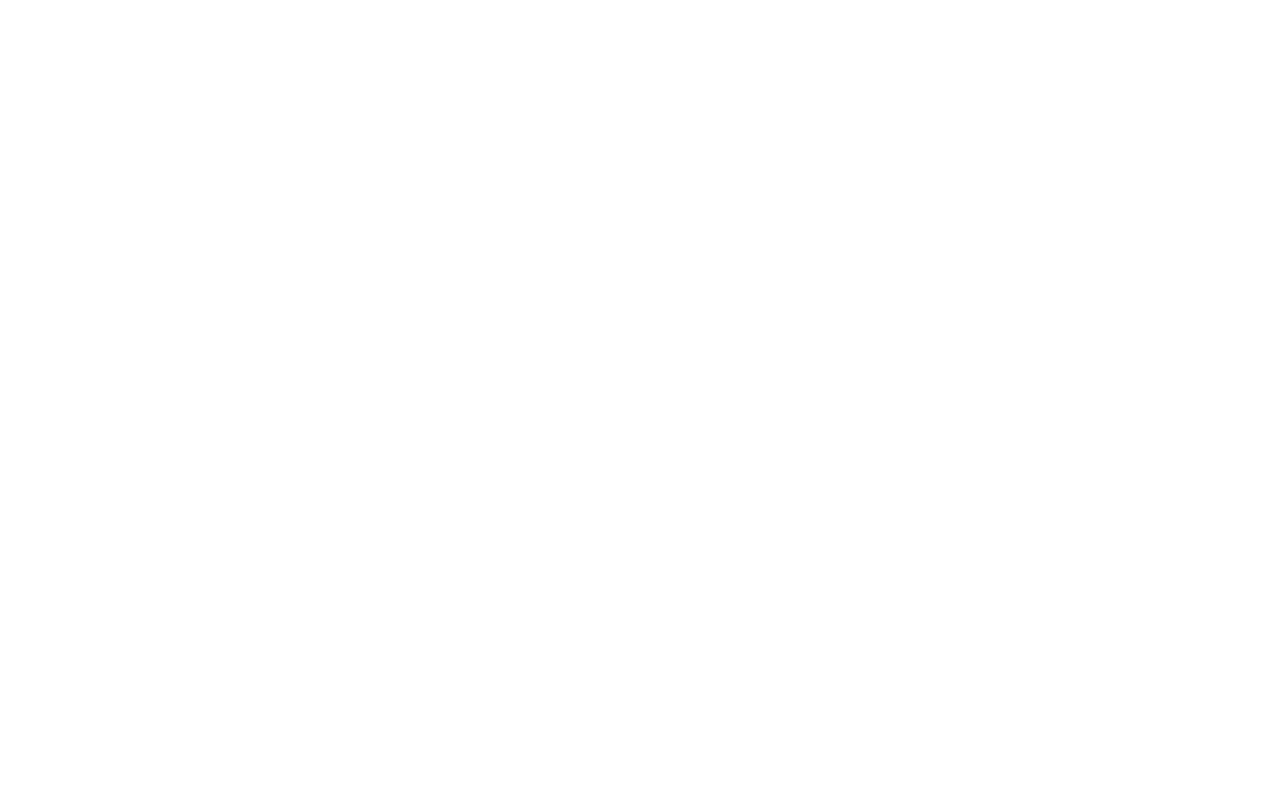
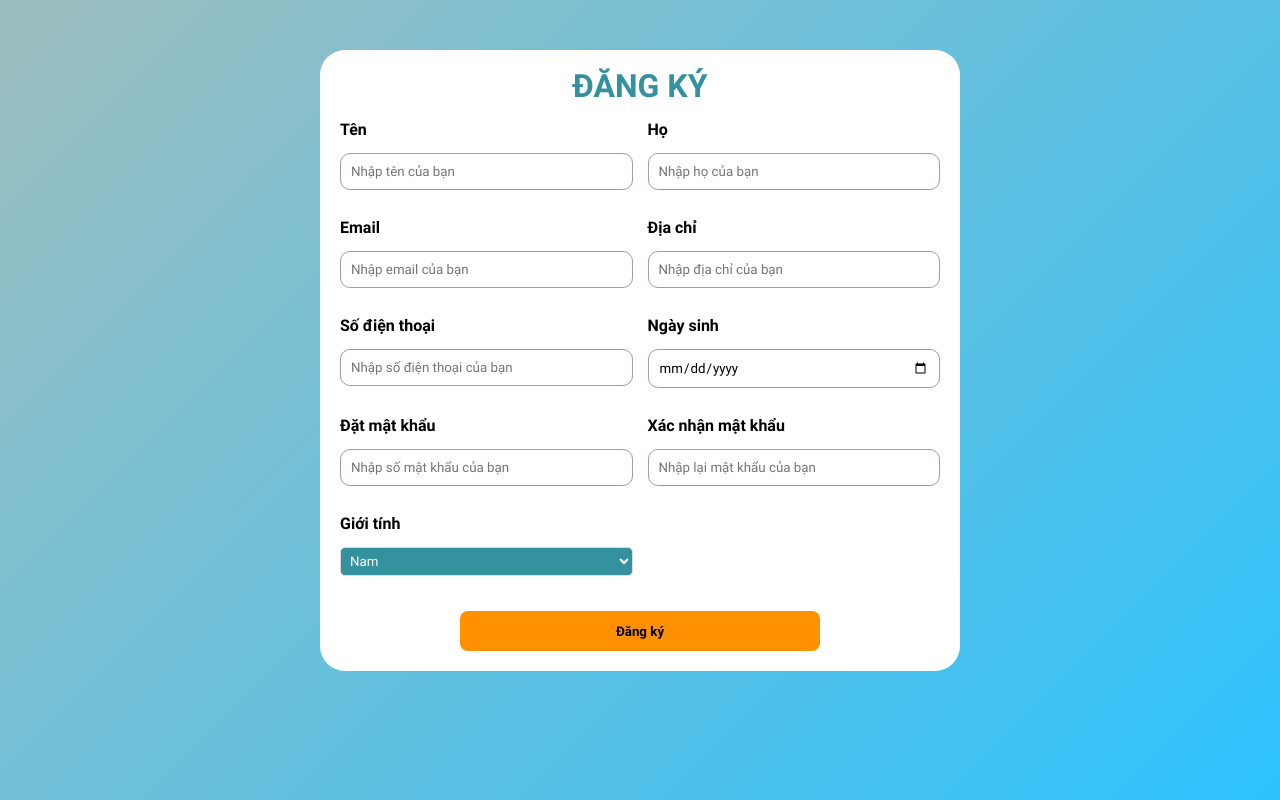
Before and after one commit to TranLeKhanhDuyen/Knowledge, a React (Vite) app in the folder BookingCare/: page /register in a window 1280 px wide. Before the commit this address had no page. Built offline with nearby package versions, Linux system fonts and the light colour scheme.

Commit message:
feat: create authen form

```diff
--- a/BookingCare/src/components/common/Button/Button.css
+++ b/BookingCare/src/components/common/Button/Button.css
@@ -7,9 +7,7 @@
 
 .btn-primary {
   background-color: var(--turquoise-light-color);
-  padding: 10px 8px;
   border-radius: 8px;
-  font-size: var(--font-3xl);
   font-weight: var(--fw-bold);
   transition: box-shadow 0.3s ease;
 }
@@ -20,9 +18,7 @@
 
 .btn-secondary {
   background-color: var(--yellow-color);
-  padding: 10px 8px;
   border-radius: 8px;
-  font-size: var(--font-3xl);
   font-weight: var(--fw-bold);
   transition: box-shadow 0.3s ease;
 }
--- /dev/null
+++ b/BookingCare/src/components/common/InputField/InputField.tsx
@@ -0,0 +1,16 @@
+import Input, { IInputProps } from '../Input/Input'
+
+interface InputFieldProps extends IInputProps {
+  label?: string
+}
+
+const InputField = ({ label, ...props }: InputFieldProps) => {
+  return (
+    <div className={`input-field input-field-${props.additionalClass}`}>
+      <label>{label}</label>
+      <Input {...props} />
+    </div>
+  )
+}
+
+export default InputField
--- a/BookingCare/src/components/common/index.ts
+++ b/BookingCare/src/components/common/index.ts
@@ -12,3 +12,5 @@ export * from '@components/common/Text/Text'
 export { default as Text } from '@components/common/Text/Text'
 export * from '@components/common/Options/Options'
 export { default as OptionList } from '@components/common/Options/Options'
+export * from '@components/common/InputField/InputField'
+export { default as InputFiled} from '@components/common/InputField/InputField'
--- a/BookingCare/src/pages/authen/login.css
+++ b/BookingCare/src/pages/authen/authen.css
@@ -1,4 +1,4 @@
-.login-background {
+.authen-background {
   background: rgb(34, 193, 195);
   background: linear-gradient(
     135deg,
@@ -10,27 +10,38 @@
   padding-top: 50px;
 }
 
-.login-container {
+.authen-container {
   display: flex;
   flex-direction: column;
   gap: 20px;
   padding: 20px;
   min-width: 300px;
-  width: 30%;
   height: auto;
-  margin: 100px auto;
+  margin: 0 auto;
   background-color: var(--white-color);
   border-radius: 25px;
+  font-weight: var(--fw-bold);
 }
 
-.login-title {
-  text-align: center;
-  padding: 30px;
+.sign-in-container {
+  width: 30%;
 }
 
-.form-input {
+.register-container {
+  width: 50%;
+}
+
+.sign-in-form {
   display: flex;
   flex-direction: column;
+  gap: 20px;
+}
+
+.register-form {
+  display: grid;
+  grid-template-columns: repeat(2, 1fr);
+  align-items: flex-start;
+  gap: 15px;
 }
 
 .text-field {
@@ -57,7 +68,7 @@
   width: 15px;
   position: absolute;
   right: 15px;
-  top: 28px;
+  top: 42px;
 }
 
 .hide-eye {
@@ -66,19 +77,18 @@
 
 .show-eye {
   background-image: url(../../assets/icons/ic-eye-slash.svg);
+  height: 16px;
+  width: 16px;
 }
 
-.login-button {
-  width: 70%;
+.btn-login {
+  width: 90%;
   margin: 0 auto;
-  padding: 10px 20px;
-  border: none;
-  border-radius: 10px;
-  background: linear-gradient(
-    135deg,
-    rgb(157, 190, 190) 0%,
-    rgb(45, 194, 253) 100%
-  );
+}
+
+.btn-register {
+  width: 60%;
+  margin: 0 auto;
 }
 
 .afternative-login {
--- a/BookingCare/src/pages/authen/login.tsx
+++ b/BookingCare/src/pages/authen/login.tsx
@@ -1,13 +1,14 @@
 import { useState } from 'react'
 import { authService } from '@services/authService'
 import { UserRole } from '@services/models/user-role'
-import { Button, Heading, Input, Text } from '@components/common'
+import { Button, Heading, Text } from '@components/common'
 import { Form, ItemLink } from '@components'
 import facebookIcon from '@assets/icons/ic-facebook.svg'
 import googleIcon from '@assets/icons/ic-google.svg'
-import './login.css'
+import './authen.css'
+import InputField from '@components/common/InputField/InputField'
 
-interface ILoginState {
+interface ILoginProps {
   username: string
   password: string
   isShowPassword: boolean
@@ -15,7 +16,7 @@ interface ILoginState {
 }
 
 const Login = () => {
-  const [state, setState] = useState<ILoginState>({
+  const [state, setState] = useState<ILoginProps>({
     username: '',
     password: '',
     isShowPassword: false,
@@ -76,8 +77,8 @@ const Login = () => {
   }
 
   return (
-    <div className='login-background'>
-      <div className='login-container '>
+    <div className='authen-background'>
+      <div className='authen-container sign-in-container'>
         <Heading
           variant='h1'
           content='ĐĂNG NHẬP'
@@ -88,21 +89,22 @@ const Login = () => {
           }}
         />
 
-        <Form className='form-input'>
-          <label>Tên</label>
-          <Input
+        <Form className='form-input sign-in-form'>
+          <InputField
+            label='Tên'
             type='text'
             className='username text-field'
-            placeholder='Enter your username'
+            placeholder='Nhập tên hoặc email'
             value={state.username}
             onChangeValue={handleOnChangeUsername}
           />
-          <label>Mật khẩu</label>
+
           <div className='password-container'>
-            <Input
+            <InputField
+              label='Mật khẩu'
               className='password text-field'
               type={state.isShowPassword ? 'text' : 'password'}
-              placeholder='Enter your password'
+              placeholder='Nhập mật khẩu'
               value={state.password}
               onChangeValue={handleOnChangePassword}
             />
@@ -120,13 +122,26 @@ const Login = () => {
         </div>
 
         <Button
-          className='login-button text-bold cursor'
-          onClick={handleLogin}
           title='Đăng nhập'
+          variant='secondary'
+          additionalClass='sign-in'
         />
 
-        <Text className='forgot-password' content='Quên mật khẩu' />
+        <Text
+          className='forgot-password'
+          content='Quên mật khẩu?'
+          style={{ textAlign: 'center' }}
+        />
+
+        <Button
+          title='Đăng ký tài khoản'
+          variant='primary'
+          additionalClass='register'
+          onClick={() => (window.location.href = '/register')}
+        />
+
         <Text className='option-text' content='Hoặc đăng nhập với:' />
+
         <div className='afternative-login'>
           <ItemLink
             path='#'
--- /dev/null
+++ b/BookingCare/src/pages/authen/register.tsx
@@ -0,0 +1,187 @@
+import { Form } from '@components'
+import { Button, Heading, OptionList } from '@components/common'
+import InputField from '@components/common/InputField/InputField'
+import { ChangeEvent, useState } from 'react'
+
+interface IRegisterProps {
+  firstName: string
+  lastName: string
+  email: string
+  address: string
+  phoneNumber: string
+  dob: string
+  gender: string
+  password: string
+  confirmPassword: string
+  isShowPassword: boolean
+  errMessage: string
+}
+
+const Register = () => {
+  const [state, setState] = useState<IRegisterProps>({
+    firstName: '',
+    lastName: '',
+    email: '',
+    address: '',
+    phoneNumber: '',
+    dob: '',
+    gender: '',
+    password: '',
+    confirmPassword: '',
+    isShowPassword: false,
+    errMessage: ''
+  })
+
+  const handleOnChangeFirstName = (value: string) => {
+    setState({ ...state, firstName: value })
+  }
+
+  const handleOnChangeLastName = (value: string) => {
+    setState({ ...state, lastName: value })
+  }
+
+  const handleOnChangeEmail = (value: string) => {
+    setState({ ...state, email: value })
+  }
+
+  const handleOnChangeAddress = (value: string) => {
+    setState({ ...state, address: value })
+  }
+
+  const handleOnChangePhoneNumber = (value: string) => {
+    setState({ ...state, phoneNumber: value })
+  }
+
+  const handleOnChangeDob = (value: string) => {
+    setState({ ...state, dob: value })
+  }
+
+  const handleOnChangeGender = (event: ChangeEvent<HTMLSelectElement>) => {
+    setState({ ...state, gender: event.target.value })
+  }
+
+  const handleOnChangePassword = (value: string) => {
+    setState({ ...state, password: value })
+  }
+
+  const handleOnChangeConfirmPassword = (value: string) => {
+    setState({ ...state, confirmPassword: value })
+  }
+
+  return (
+    <div className='authen-background'>
+      <div className='authen-container register-container'>
+        <Heading
+          variant='h1'
+          content='ĐĂNG KÝ'
+          style={{
+            fontSize: 'var(--font-5xl)',
+            textAlign: 'center',
+            color: 'var(--turquoise-color)'
+          }}
+        />
+
+        <Form className='form-input register-form'>
+          <InputField
+            label='Tên'
+            type='text'
+            className='firstName text-field'
+            placeholder='Nhập tên của bạn'
+            value={state.firstName}
+            onChangeValue={handleOnChangeFirstName}
+          />
+
+          <InputField
+            label='Họ'
+            type='text'
+            className='lastName text-field'
+            placeholder='Nhập họ của bạn'
+            value={state.lastName}
+            onChangeValue={handleOnChangeLastName}
+          />
+
+          <InputField
+            label='Email'
+            type='email'
+            className='email text-field'
+            placeholder='Nhập email của bạn'
+            value={state.email}
+            onChangeValue={handleOnChangeEmail}
+          />
+
+          <InputField
+            label='Địa chỉ'
+            type='text'
+            className='address text-field'
+            placeholder='Nhập địa chỉ của bạn'
+            value={state.address}
+            onChangeValue={handleOnChangeAddress}
+          />
+
+          <InputField
+            label='Số điện thoại'
+            type='tel'
+            className='phoneNumber text-field'
+            placeholder='Nhập số điện thoại của bạn'
+            value={state.phoneNumber}
+            onChangeValue={handleOnChangePhoneNumber}
+          />
+
+          <InputField
+            label='Ngày sinh'
+            type='date'
+            className='dob text-field'
+            value={state.dob}
+            onChangeValue={handleOnChangeDob}
+          />
+
+          <InputField
+            label='Đặt mật khẩu'
+            type='password'
+            className='password text-field'
+            placeholder='Nhập số mật khẩu của bạn'
+            value={state.password}
+            onChangeValue={handleOnChangePassword}
+          />
+
+          <InputField
+            label='Xác nhận mật khẩu'
+            type='password'
+            className='password text-field'
+            placeholder='Nhập lại mật khẩu của bạn'
+            value={state.confirmPassword}
+            onChangeValue={handleOnChangeConfirmPassword}
+          />
+
+          <div className='gender'>
+            <label>Giới tính</label>
+            <OptionList
+              className='optionlist'
+              items={[
+                { id: '1', value: 'Nam' },
+                { id: '2', value: 'Nữ' }
+              ]}
+              onChange={handleOnChangeGender}
+              value={state.gender}
+              style={{
+                padding: '5px',
+                border: '1px solid var(--gray-color)',
+                borderRadius: '5px',
+                width: '100%',
+                margin: '15px 0'
+              }}
+            />
+          </div>
+        </Form>
+
+        <Button
+          title='Đăng ký'
+          variant='secondary'
+          additionalClass='register'
+        />
+      </div>
+    </div>
+  )
+}
+
+export default Register
```
Also changed, not shown: BookingCare/src/pages/register/register.tsx (deleted, +0 -140 lines), BookingCare/src/router.tsx (+6 -1 lines), BookingCare/src/pages/register/register.css (deleted).
